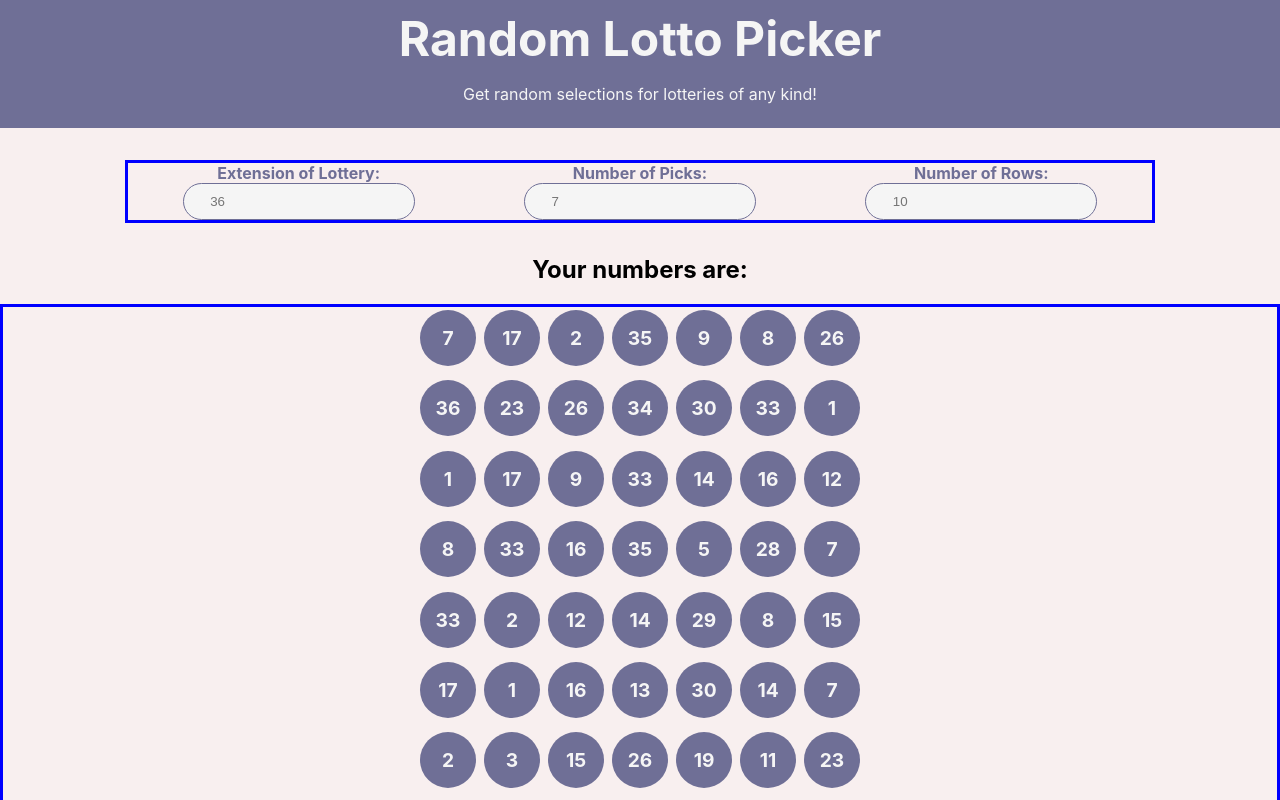
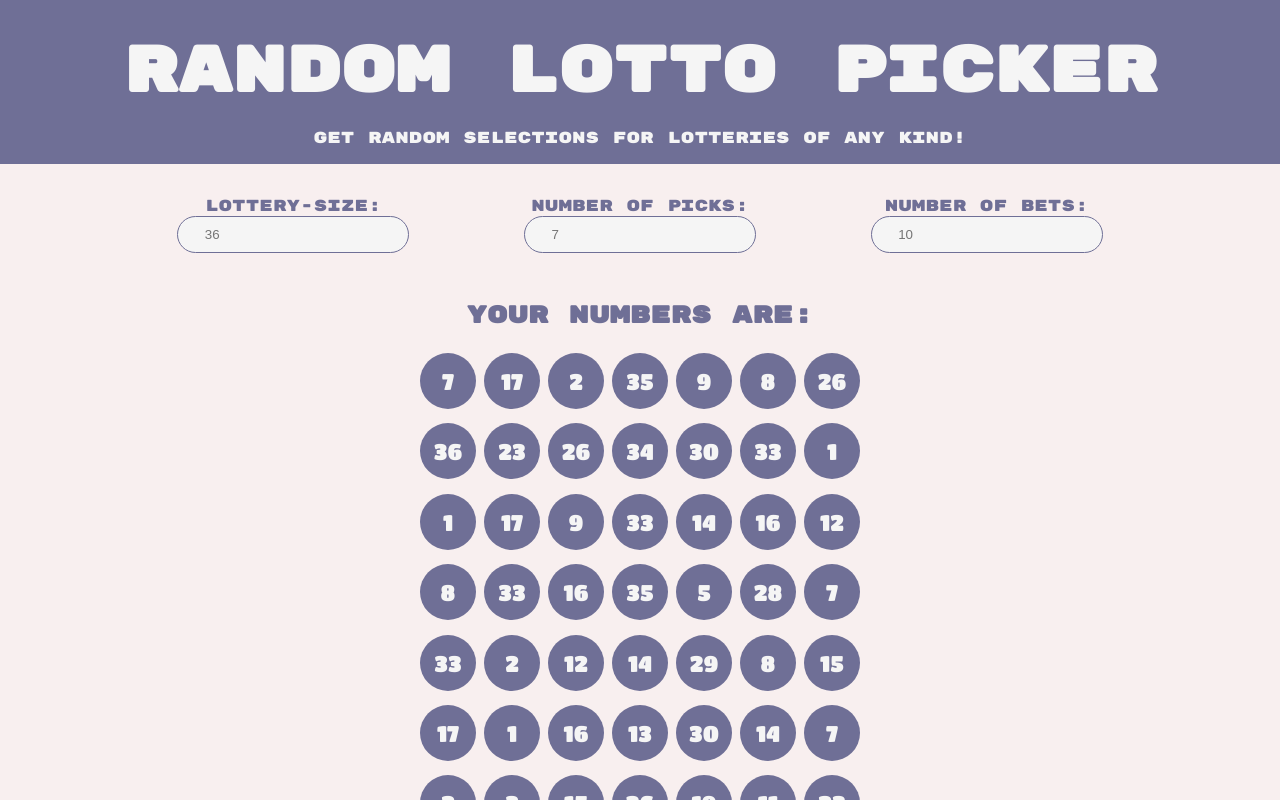
Before and after one commit to AlfonsoAnaya/lotto-picker-react, a React (Create React App) app: page / in a window 1280 px wide. Shown: the top 800 px of the page. Built offline with nearby package versions, Linux system fonts and the light colour scheme.

Commit message:
improved css

```diff
--- a/public/index.html
+++ b/public/index.html
@@ -1,14 +1,12 @@
 <!DOCTYPE html>
 <html lang="en">
+
 <head>
   <meta charset="utf-8" />
   <link rel="icon" href="%PUBLIC_URL%/favicon.ico" />
   <meta name="viewport" content="width=device-width, initial-scale=1" />
   <meta name="theme-color" content="#000000" />
-    <meta
-      name="description"
-      content="Web site created using create-react-app"
-    />
+  <meta name="description" content="Web site created using create-react-app" />
   <link rel="apple-touch-icon" href="%PUBLIC_URL%/logo192.png" />
   <!--
       manifest.json provides metadata used when your web app is installed on a
@@ -25,7 +23,11 @@
       Learn how to configure a non-root public URL by running `npm run build`.
     -->
   <title>React App</title>
+  <link rel="preconnect" href="https://fonts.googleapis.com">
+  <link rel="preconnect" href="https://fonts.gstatic.com" crossorigin>
+  <link href="https://fonts.googleapis.com/css2?family=Rubik+Mono+One&family=Titan+One&display=swap" rel="stylesheet">
 </head>
+
 <body>
   <noscript>You need to enable JavaScript to run this app.</noscript>
   <div id="root"></div>
@@ -40,4 +42,5 @@
       To create a production bundle, use `npm run build` or `yarn build`.
     -->
 </body>
+
 </html>
--- a/src/App.css
+++ b/src/App.css
@@ -1,18 +1,21 @@
 :root {
   --color-primary: rgb(111, 111, 150);
   --color-white: whitesmoke;
+  --font-number: 'Titan One', sans-serif;
+  --font-text: 'Rubik Mono One', sans-serif;
 }
 
 .App {
   text-align: center;
   min-height: calc(98vh);
   background-color: rgb(248, 239, 239);
+  font-family: var(--font-text);
+  font-weight: 100;
 }
 
 header {
   background: var(--color-primary);
   color: var(--color-white);
-  height: 8em;
   display: flex;
   flex-direction: column;
   justify-content: center;
@@ -21,17 +24,31 @@ header {
 
 h1 {
   margin: 0;
-  font-size: 3rem;
+  margin-top: .5em;
+  font-size: 4rem;
+
+}
+
+h2 {
+  color: var(--color-primary);
 }
 
 .user-input-form{
   color: var(--color-primary);
-  font-weight: bold;
   margin: 2em auto;
+  margin-bottom: 3em;
   width: 80%;
-  border: blue solid;
   display:grid;
-  grid-template-columns: repeat(3, 1fr);
+  grid-template-columns: fit-content;
+  justify-content: center;
+  justify-items: end;
+  gap: 1em;
+}
+
+@media (min-width: 800px) {
+  .user-input-form {
+    grid-template-columns: repeat(3, 1fr);
+  }
 }
 
 .form-input {
@@ -45,7 +62,7 @@ h1 {
 .rowsList {
   list-style-type: none;
   padding: 0;
-  border: blue solid;
+  margin-bottom: 5em;
 }
 
 .row {
@@ -64,24 +81,25 @@ h1 {
 .numberItemList {
   background: var(--color-primary);
   color: var(--color-white);
-  font-weight: bold;
   border-radius: 50%;
   width: 3.5rem;
   height: 3.5rem;
   display: flex;
   align-items: center;
   justify-content: center;
-  font-size: 1.2rem;
+  font-size: 1.4rem;
+  font-family: var(--font-number);
 }
 
 footer {
   position: sticky;
   top: 100%;
   margin-top: 2em;
-  font-size: .9em;
+  font-size: 1.2em;
   text-align: center;
   height: 3.5em;
   background-color: var(--color-primary);
+  color: var(--color-white);
   display: flex;
   justify-content: center;
   align-items: center;
--- a/src/components/Form.js
+++ b/src/components/Form.js
@@ -11,13 +11,13 @@ function Form({
     return (
         <form className="user-input-form" onSubmit={handleSubmit}>
             <label>
-                Extension of Lottery: <input className="form-input" placeholder={extension} name="extension" onChange={setExtension}/>
+                Lottery-size: <input className="form-input" placeholder={extension} name="extension" onChange={setExtension}/>
             </label>
             <label>
                 Number of Picks: <input className="form-input" placeholder={picks} name="picks" onChange={setPicks}/>
             </label>
             <label>
-                Number of Rows: <input className="form-input" placeholder={rows} name="rows" onChange={setRows}/>
+                Number of Bets: <input className="form-input" placeholder={rows} name="rows" onChange={setRows}/>
             </label>
         </form>
     )
```
Lines whose indentation alone changed are shown as unchanged.
